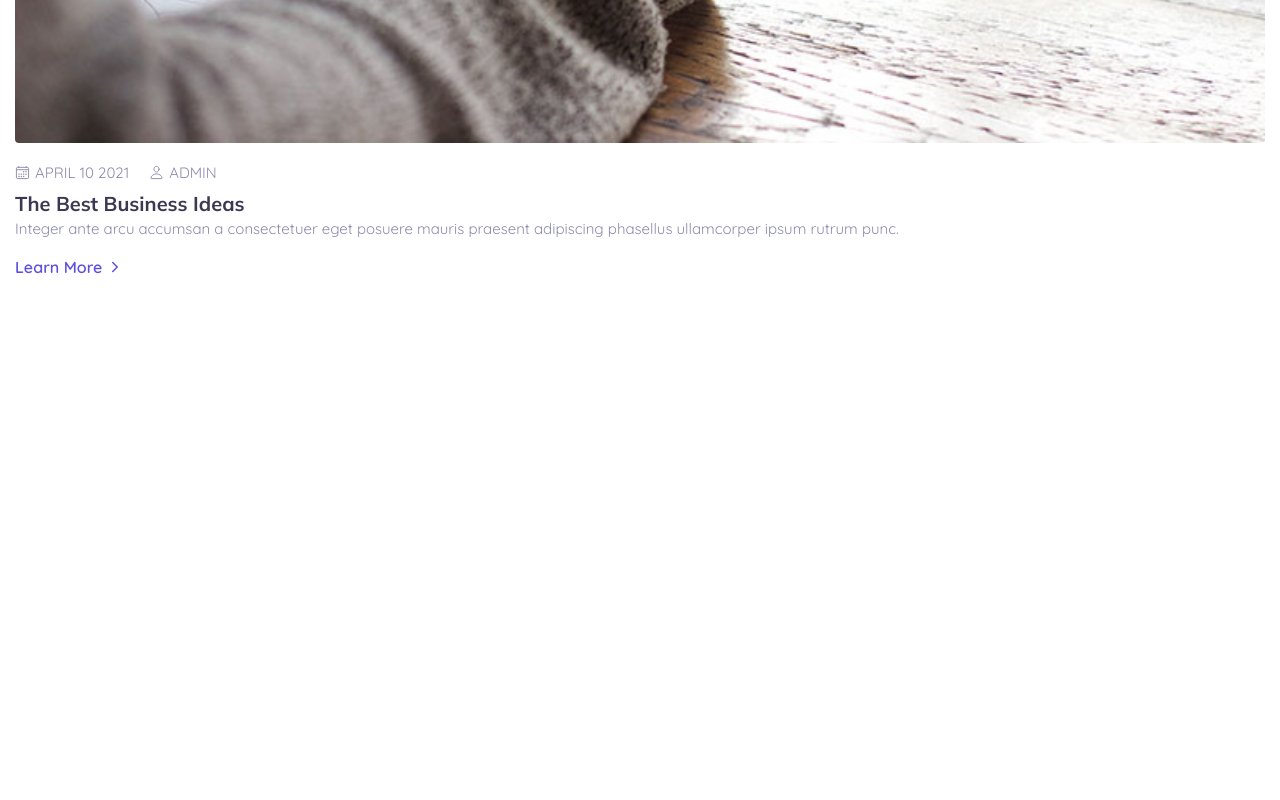
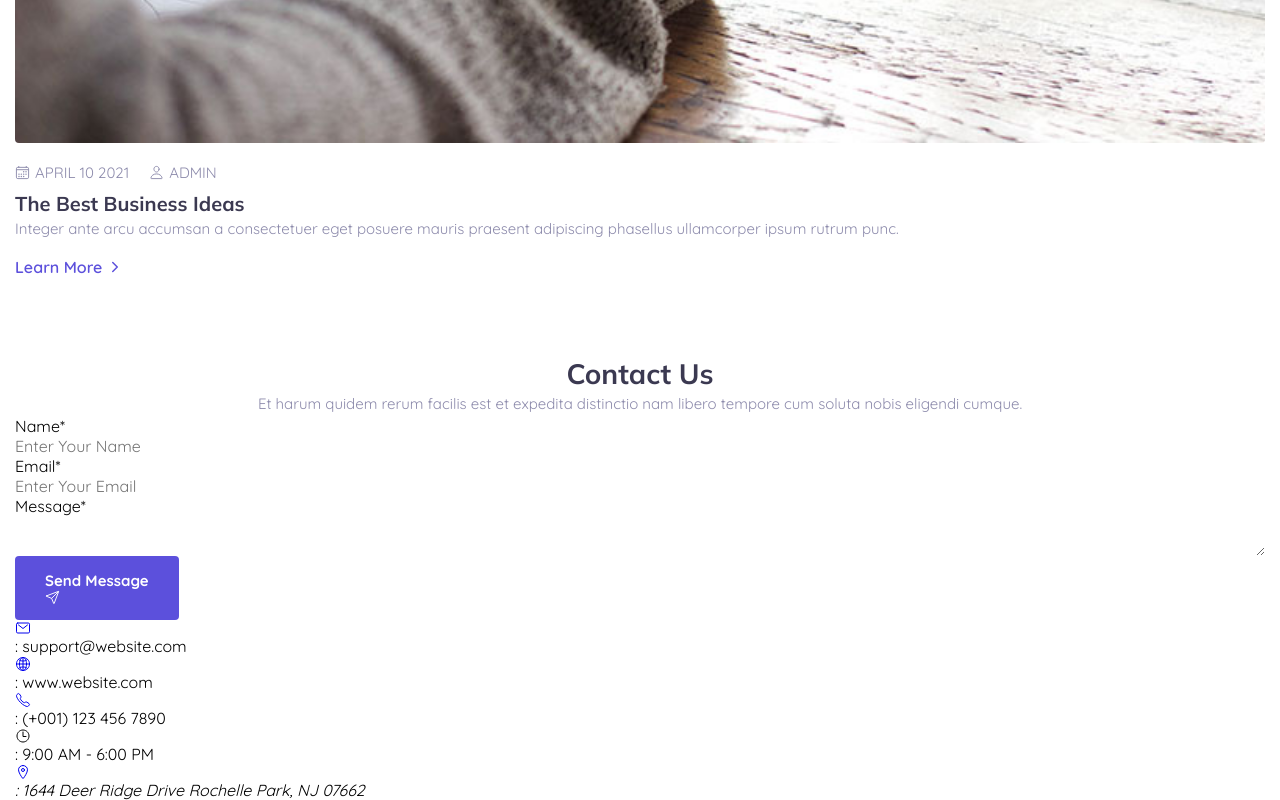
Before and after one commit to biggicode/landio-landing-page, a website: page src/index.html in a window 1280 px wide. Shown: the part 9805-10605 px from the top of the page. Before the commit the page ends 10162 px from the top, so only its background shows below. Drawn offline with nearby package versions, Linux system fonts and the light colour scheme.

Commit message:
add html for contact section

```diff
--- a/src/index.html
+++ b/src/index.html
@@ -376,6 +376,96 @@
             </ul>
           </div>
         </section>
+
+        <section class="contact" id="contact">
+          <div class="container">
+            <h2 class="h2 section-title">Contact Us</h2>
+
+            <p class="section-text">
+              Et harum quidem rerum facilis est et expedita distinctio nam
+              libero tempore cum soluta nobis eligendi cumque.
+            </p>
+
+            <div class="contact-wrapper">
+              <form action="" class="contact-form">
+                <div class="wrapper-flex">
+                  <div class="input-wrapper">
+                    <label for="name">Name*</label>
+                    <input
+                      type="text"
+                      name="name"
+                      id="name"
+                      required
+                      placeholder="Enter Your Name"
+                      class="input-field"
+                    />
+                  </div>
+
+                  <div class="input-wrapper">
+                    <label for="email">Email*</label>
+                    <input
+                      type="text"
+                      name="email"
+                      id="email"
+                      required
+                      placeholder="Enter Your Email"
+                      class="input-field"
+                    />
+                  </div>
+                </div>
+
+                <label for="message">Message*</label>
+                <textarea
+                  name="message"
+                  id="message"
+                  class="input-field"
+                  required
+                ></textarea>
+
+                <button type="submit" class="btn btn-primary">
+                  <span>Send Message</span>
+
+                  <ion-icon name="paper-plane-outline"></ion-icon>
+                </button>
+              </form>
+
+              <ul class="contact-list">
+                <li>
+                  <a href="mailto:support@website.com" class="contact-link">
+                    <ion-icon name="mail-outline"></ion-icon>
+                  </a>
+                  <span>: support@website.com</span>
+                </li>
+                <li>
+                  <a href="#" class="contact-link">
+                    <ion-icon name="globe-outline"></ion-icon>
+                  </a>
+                  <span>: www.website.com</span>
+                </li>
+                <li>
+                  <a href="tel:+0011234567890" class="contact-link">
+                    <ion-icon name="call-outline"></ion-icon>
+                  </a>
+                  <span>: (+001) 123 456 7890</span>
+                </li>
+                <li>
+                  <div class="contact-link">
+                    <ion-icon name="time-outline"></ion-icon>
+                  </div>
+                  <span>: 9:00 AM - 6:00 PM</span>
+                </li>
+                <li>
+                  <a href="#" class="contact-link">
+                    <ion-icon name="location-outline"></ion-icon>
+                  </a>
+                  <address>
+                    : 1644 Deer Ridge Drive Rochelle Park, NJ 07662
+                  </address>
+                </li>
+              </ul>
+            </div>
+          </div>
+        </section>
       </article>
     </main>
 
```
